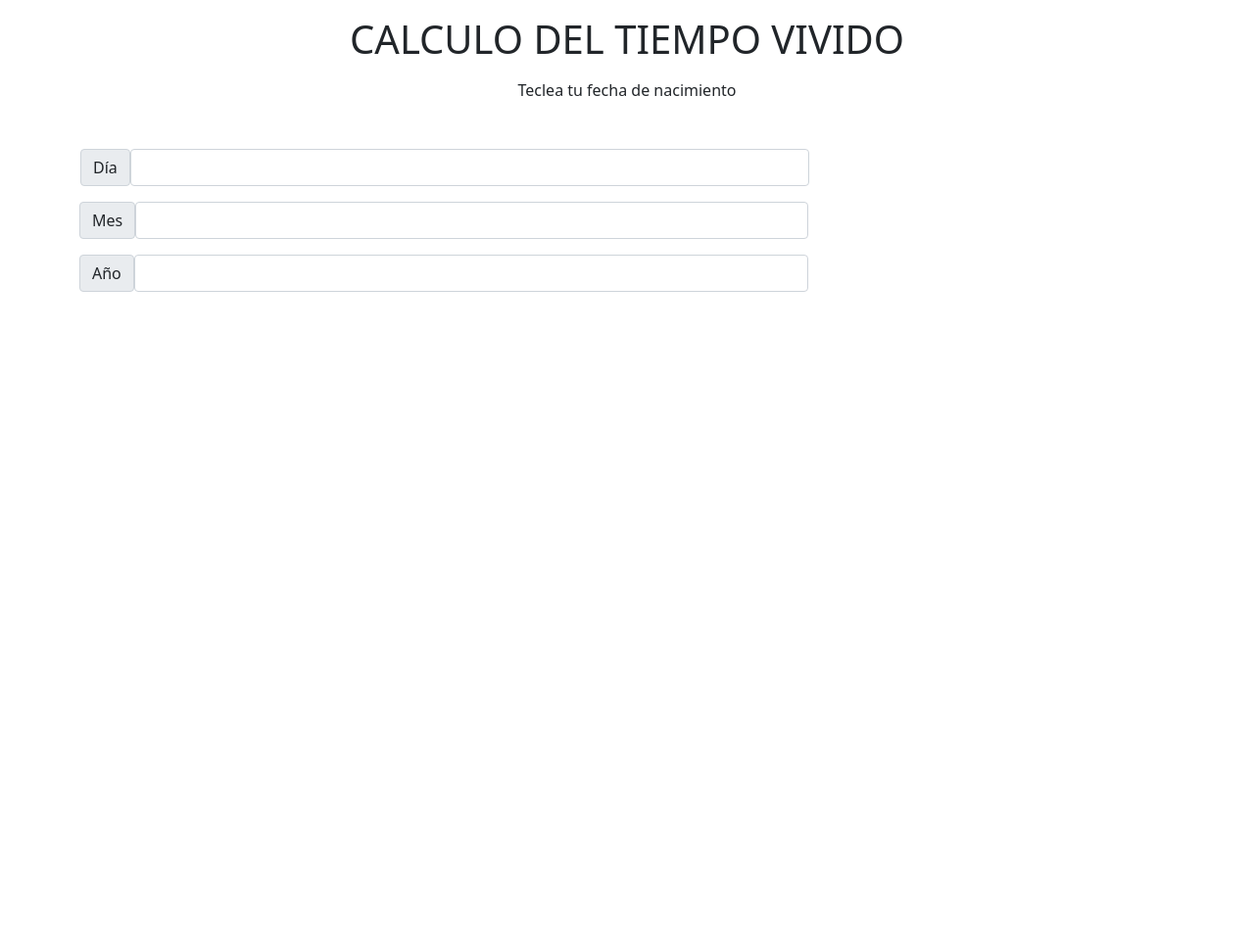
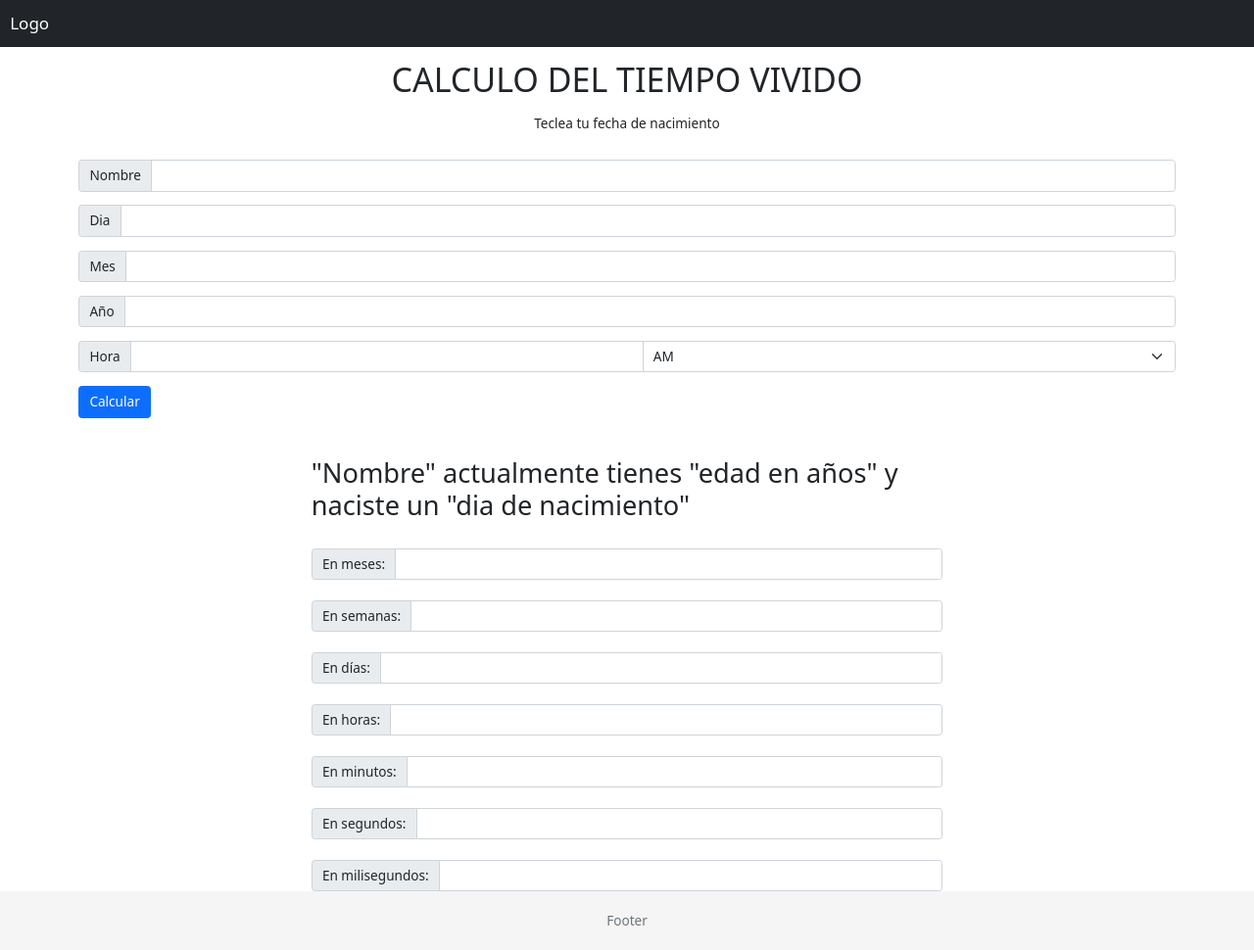
Before and after one commit to GuilleFerru/ProyectoFinalJavaScript, a website: page index.html in a window 1280 px wide. Shown: the whole page at 98% size. Before the commit the page ends 800 px from the top, so only its background shows below. Drawn offline with nearby package versions, Linux system fonts and the light colour scheme.

Commit message:
Primer entrega Trabajo Final JS

```diff
--- a/index.html
+++ b/index.html
@@ -5,16 +5,24 @@
     <meta charset="UTF-8">
     <meta http-equiv="X-UA-Compatible" content="IE=edge">
     <meta name="viewport" content="width=device-width, initial-scale=1.0">
+    <!--bootstrap-->
+    <!--<link rel="stylesheet" href="https://stackpath.bootstrapcdn.com/bootstrap/4.5.2/css/bootstrap.min.css"
+        integrity="sha384-JcKb8q3iqJ61gNV9KGb8thSsNjpSL0n8PARn9HuZOnIxN0hoP+VmmDGMN5t9UJ0Z" crossorigin="anonymous">-->
     <link rel="stylesheet" href="node_modules/bootstrap/dist/css/bootstrap.min.css">
+    <link rel="stylesheet" href="css/style.css">
     <title>Document</title>
 </head>
 
 <body>
     <header>
+        <nav class="navbar sticky-top navbar-dark bg-dark">
+            <div class="container-fluid">
+                <a class="navbar-brand" href="#">Logo</a>
+            </div>
+        </nav>
 
     </header>
     <main>
-        <div class="container-fluid">
         <div class="container">
             <div class="row d-flex flex-column">
                 <div class="col d-flex justify-content-center mt-3">
@@ -24,29 +32,108 @@
                     Teclea tu fecha de nacimiento
                 </div>
             </div>
-                <div class="row mt-5">
-                    <div class="col">
-                        <div class="input-group d-flex justify-content-center flex-column">
-                            <div class="d-flex flex-row col-8 mb-3">
-                                <span class="input-group-text">Día</span>
-                                <input type="text" class="form-control">
+
+            <form class="row row-cols-lg-auto row-cols-sm-auto g-3 justify-content-center align-items-center mt-3"
+                action="">
+                <div class="col-12">
+                    <div class="input-group">
+                        <div class="input-group-text" for="nombre">Nombre</div>
+                        <input type="text" class="form-control" id="nombre" name="nombre">
                     </div>
-                            <div class="d-flex flex-row col-8 mb-3">
-                                <span class="input-group-text">Mes</span>
-                                <input type="text" class="form-control">
                 </div>
-                            <div class="d-flex flex-row col-8 mb-3">
-                                <span class="input-group-text">Año</span>
-                                <input type="text" class="form-control">
+                <div class="col-12">
+                    <div class="input-group">
+                        <div class="input-group-text" for="dia">Dia</div>
+                        <input type="text" class="form-control" id="dia" name="dia">
                     </div>
+                </div>
+                <div class="col-12">
+                    <div class="input-group">
+                        <div class="input-group-text" for="mes">Mes</div>
+                        <input type="text" class="form-control" id="mes" name="mes">
+                    </div>
+                </div>
+                <div class="col-12">
+                    <div class="input-group">
+                        <div class="input-group-text" for="anio">Año</div>
+                        <input type="text" class="form-control" id="anio" name="anio">
+                    </div>
+                </div>
+                <div class="col-12">
+                    <div class="input-group">
+                        <div class="input-group-text" for="hora">Hora</div>
+                        <input type="text" class="form-control" id="hora" name="hora">
+                        <select class="form-select" id="sistemaHorario">
+                            <option selected value="am">AM</option>
+                            <option value="pm">PM</option>
+                        </select>
+                    </div>
+                </div>
+                <div class="col-12">
+                    <button type="submit" class="btn btn-primary">Calcular</button>
+                </div>
+            </form>
+            <div class="row mt-4 justify-content-center align-items-center gy-4">
+                <div class="col-lg-7">
+                    <h2> "Nombre" actualmente tienes "edad en años" y naciste un "dia de nacimiento" </h2>
+                </div>
+                <div class="col-lg-7 col-12 ">
+                    <div class="input-group">
+                        <label for="cantidadMeses" class="input-group-text">En meses: </label>
+                        <input type="text" class="form-control" id="cantidadMeses" name="cantidadMeses">
+                    </div>
+                </div>
+                <div class="col-lg-7 col-12 ">
+                    <div class="input-group">
+                        <label for="cantidadMeses" class="input-group-text">En semanas: </label>
+                        <input type="text" class="form-control" id="cantidadMeses" name="cantidadMeses">
+                    </div>
+                </div>
+                <div class="col-lg-7 col-12 ">
+                    <div class="input-group">
+                        <label for="cantidadMeses" class="input-group-text">En días: </label>
+                        <input type="text" class="form-control" id="cantidadMeses" name="cantidadMeses">
+                    </div>
+                </div>
+                <div class="col-lg-7 col-12 ">
+                    <div class="input-group">
+                        <label for="cantidadMeses" class="input-group-text">En horas: </label>
+                        <input type="text" class="form-control" id="cantidadMeses" name="cantidadMeses">
+                    </div>
+                </div>
+                <div class="col-lg-7 col-12 ">
+                    <div class="input-group">
+                        <label for="cantidadMeses" class="input-group-text">En minutos: </label>
+                        <input type="text" class="form-control" id="cantidadMeses" name="cantidadMeses">
+                    </div>
+                </div>
+                <div class="col-lg-7 col-12 ">
+                    <div class="input-group">
+                        <label for="cantidadMeses" class="input-group-text">En segundos: </label>
+                        <input type="text" class="form-control" id="cantidadMeses" name="cantidadMeses">
+                    </div>
+                </div>
+                <div class="col-lg-7 col-12 ">
+                    <div class="input-group">
+                        <label for="cantidadMeses" class="input-group-text">En milisegundos: </label>
+                        <input type="text" class="form-control" id="cantidadMeses" name="cantidadMeses">
                     </div>
                 </div>
             </div>
 
-
-            </div>
         </div>
     </main>
+
+    <footer class="footer">
+        <div class="container d-flex justify-content-center">
+            <span class="text-muted">Footer</span>
+        </div>
+    </footer>
+
+    <!--    <script src="https://stackpath.bootstrapcdn.com/bootstrap/4.5.2/js/bootstrap.min.js"
+        integrity="sha384-B4gt1jrGC7Jh4AgTPSdUtOBvfO8shuf57BaghqFfPlYxofvL8/KUEfYiJOMMV+rV"
+        crossorigin="anonymous"></script>-->
+    <script src="node_modules/bootstrap/dist/js/bootstrap.min.js"></script>
 </body>
 
 </html>
--- /dev/null
+++ b/scss/_footer.scss
@@ -0,0 +1,16 @@
+/* Sticky footer styles
+-------------------------------------------------- */
+
+.footer {
+  position: absolute;
+  bottom: 0;
+  width: 100%;
+  height: 60px; /* Set the fixed height of the footer here */
+  line-height: 60px; /* Vertically center the text there */
+  background-color: #f5f5f5;
+}
+
+
+/* Custom page CSS
+-------------------------------------------------- */
+/* Not required for template or sticky footer method. */
--- a/scss/_general.scss
+++ b/scss/_general.scss
@@ -5,7 +5,14 @@
 }
 
 html {
-    font-size: 62.5%;
+    position: relative;
+    min-height: 100%;
+   font-size: 85%;
     /*font-size 10px por defecto*/
     scroll-behavior: smooth;
 }
+
+body {
+    /*padding-top: 4rem;*/
+    margin-bottom: 60px; /* Margin bottom by footer height */
+  }
--- a/scss/style.scss
+++ b/scss/style.scss
@@ -1 +1,2 @@
 @import "_general.scss";
+@import "_footer.scss";
```
Also changed, not shown: css/style.css. Lines whose indentation alone changed are shown as unchanged.
